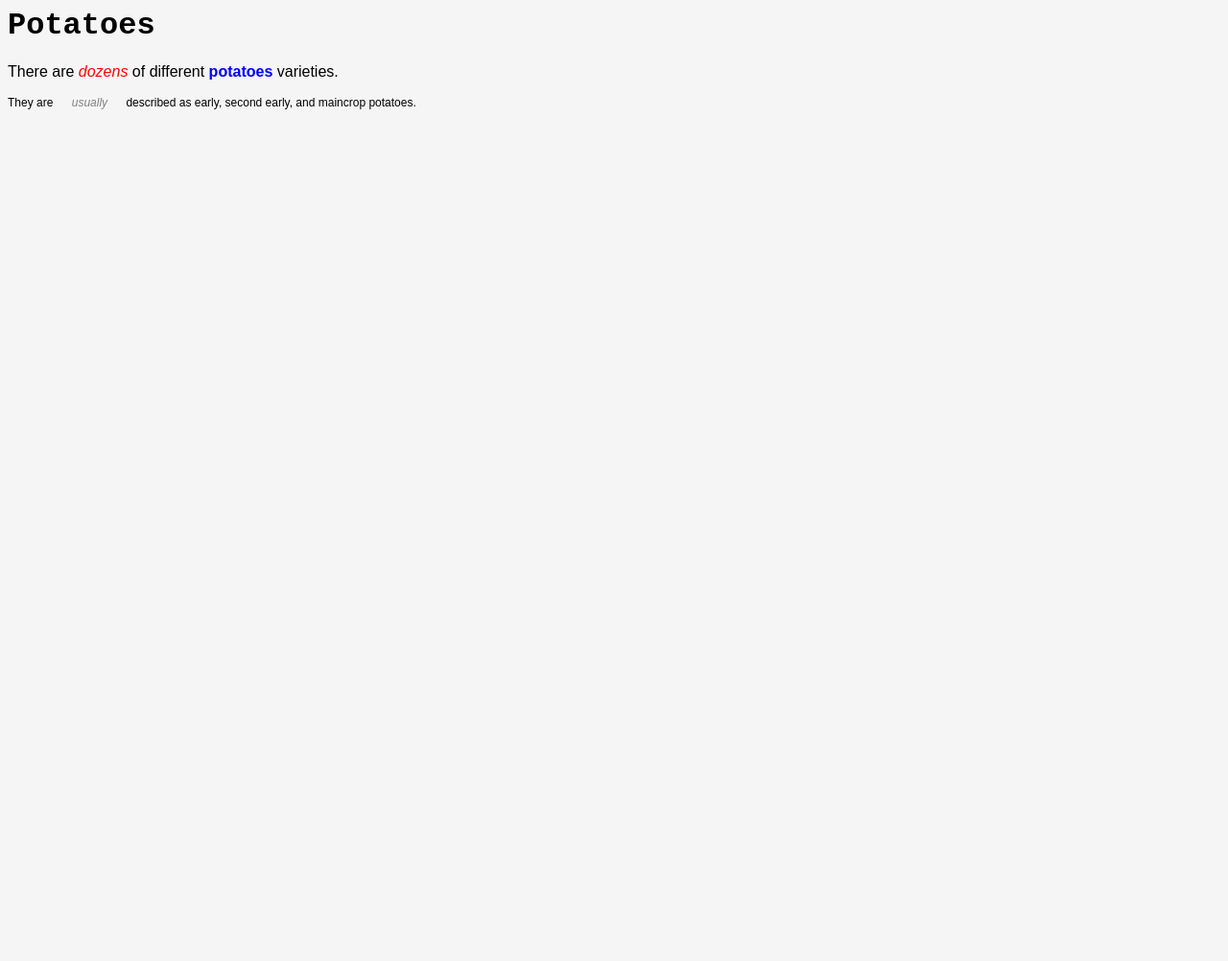
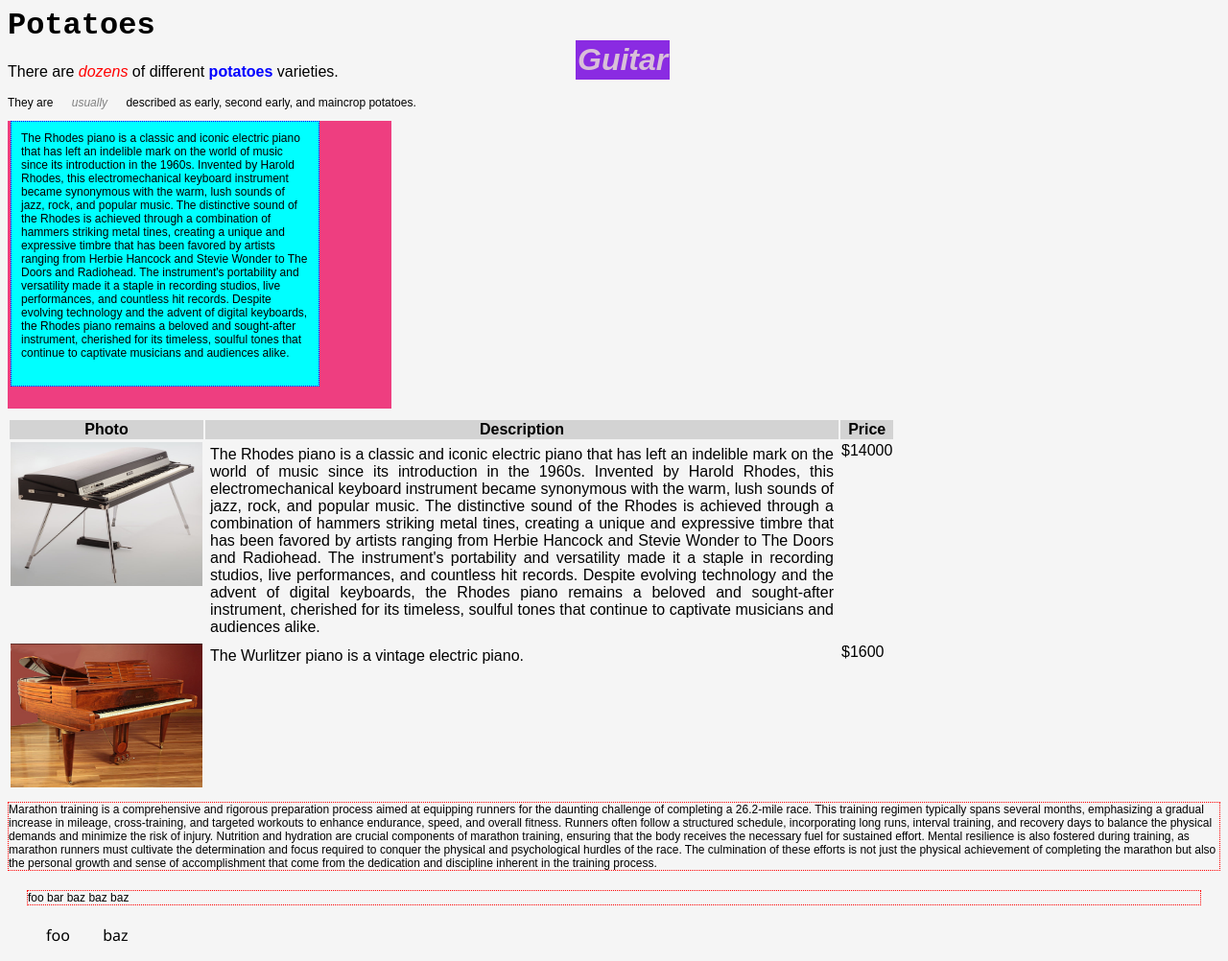
Before and after one commit to jb08/jb08.github.io, a plain HTML site: page potatoes.html in a window 1280 px wide. Shown: the whole page at 96% size. Before the commit the page ends 800 px from the top, so only its background shows below. Drawn offline with Linux system fonts and the light colour scheme.

Commit message:
positions, min-widths, position:fixed

```diff
--- a/css/potatoes.css
+++ b/css/potatoes.css
@@ -38,3 +38,76 @@
 #usually {
     color: grey
 }
+
+#pianos {
+    height: 300px;
+    width: 400px;
+    background-color: #ee3e80;
+}
+
+#pianos p {
+    padding: 10px;
+    font-family: Arial, Helvetica, sans-serif;
+    border: 1px dotted blue;
+    background-color: aqua;
+    margin: 5px 3px;
+    height: 85%;
+    width: 75%;
+    text-wrap: normal;
+}
+
+#pianos-comparison {
+    margin-top: 10px;
+}
+
+thead {
+    background-color: lightgrey;
+    color: black;
+}
+
+td,
+th {
+    margin: 3px;
+    vertical-align: top;
+}
+
+.piano_images {
+    width: 200px;
+    height: 150px;
+    vertical-align: top;
+}
+
+td.description {
+    min-width: 450px;
+    max-width: 650px;
+    max-height: 150px;
+    font-size: 1rem;
+    padding: 5px;
+    text-align: justify;
+}
+
+#guitar {
+    font-size: 2rem;
+    background-color: blueviolet;
+    max-width: 300px;
+    padding: 5px 3px;
+    color: thistle;
+    font-style: italic;
+    font-weight: bold;
+    text-align: center;
+
+    position: fixed;
+    top: 10px;
+    left: 600px;
+    z-index: -1;
+
+}
+
+li {
+    display: inline;
+    font-family: 'Segoe UI', Tahoma, Geneva, Verdana, sans-serif;
+}
+
+.coming_soon {
+    visibility: hidden;
+}
--- a/potatoes.html
+++ b/potatoes.html
@@ -15,6 +15,88 @@
     <p id="intro"> There are <i> dozens</i> of different <b> potatoes</b> varieties.</p>
     <p> They are <i id="usually" style="padding: 1rem;">usually</i> described as early, second early, and maincrop
         potatoes.</p>
+    <div id="pianos">
+        <p>The Rhodes piano is a classic and iconic electric piano that has left an indelible mark on the world of music
+            since its introduction in the 1960s. Invented by Harold Rhodes, this electromechanical keyboard instrument
+            became synonymous with the warm, lush sounds of jazz, rock, and popular music. The distinctive sound of the
+            Rhodes is achieved through a combination of hammers striking metal tines, creating a unique and expressive
+            timbre that has been favored by artists ranging from Herbie Hancock and Stevie Wonder to The Doors and
+            Radiohead. The instrument's portability and versatility made it a staple in recording studios, live
+            performances, and countless hit records. Despite evolving technology and the advent of digital keyboards,
+            the Rhodes piano remains a beloved and sought-after instrument, cherished for its timeless, soulful tones
+            that continue to captivate musicians and audiences alike.
+        </p>
+    </div>
+
+    <div id="pianos-comparison">
+        <table>
+            <thead>
+                <tr>
+                    <th>Photo</th>
+                    <th>Description</th>
+                    <th>Price</th>
+                </tr>
+            </thead>
+            <tbody>
+                <tr>
+                    <td style="vertical-align:top;">
+                        <img class="piano_images" src="./images/rhodes_piano.jpg" alt="Rhodes piano">
+                    </td>
+                    <td class="description">
+                        The Rhodes piano is a classic and iconic electric piano that has left an indelible mark on
+                        the world of music since its introduction in the 1960s. Invented by Harold Rhodes, this
+                        electromechanical keyboard instrument became synonymous with the warm, lush sounds of jazz,
+                        rock, and popular music. The distinctive sound of the Rhodes is achieved through a
+                        combination of hammers striking metal tines, creating a unique and expressive timbre that
+                        has been favored by artists ranging from Herbie Hancock and Stevie Wonder to The Doors and
+                        Radiohead. The instrument's portability and versatility made it a staple in recording
+                        studios, live performances, and countless hit records. Despite evolving technology and the
+                        advent of digital keyboards, the Rhodes piano remains a beloved and sought-after instrument,
+                        cherished for its timeless, soulful tones that continue to captivate musicians and audiences
+                        alike.
+                    </td>
+                    <td style="vertical-align: top;">
+                        $14000
+                    </td>
+                </tr>
+                <tr>
+                    <td>
+                        <img class="piano_images" src="./images/wurlitzer_butterfly.jpg" alt="Wurlitzer piano">
+                    </td>
+                    <td class="description">
+                        The Wurlitzer piano is a vintage electric piano.
+                    </td>
+                    <td>$1600</td>
+                </tr>
+            </tbody>
+        </table>
+    </div>
+    <p style="overflow: scroll; max-height: 100px; border: 1px dotted red">
+        Marathon training is a comprehensive and rigorous preparation process aimed at equipping runners for the
+        daunting challenge of completing a 26.2-mile race. This training regimen typically spans several months,
+        emphasizing a gradual increase in mileage, cross-training, and targeted workouts to enhance endurance, speed,
+        and overall fitness. Runners often follow a structured schedule, incorporating long runs, interval training, and
+        recovery days to balance the physical demands and minimize the risk of injury. Nutrition and hydration are
+        crucial components of marathon training, ensuring that the body receives the necessary fuel for sustained
+        effort. Mental resilience is also fostered during training, as marathon runners must cultivate the determination
+        and focus required to conquer the physical and psychological hurdles of the race. The culmination of these
+        efforts is not just the physical achievement of completing the marathon but also the personal growth and sense
+        of accomplishment that come from the dedication and discipline inherent in the training process.
+    </p>
+    <p style="margin: 20px; border: 1px dotted red; ">
+        foo bar baz baz baz
+
+    </p>
+    <ul>
+        <li>foo</li>
+        <li class="coming_soon">bar</li>
+        <li>baz</li>
+    </ul>
+
+
+    <div>
+        <p id="guitar" style="padding: 2px;">Guitar</p>
+    </div>
 </body>
 
 </html>
```
Also changed, not shown: images/rhodes_piano.jpg (added), images/wurlitzer_butterfly.jpg (added).
